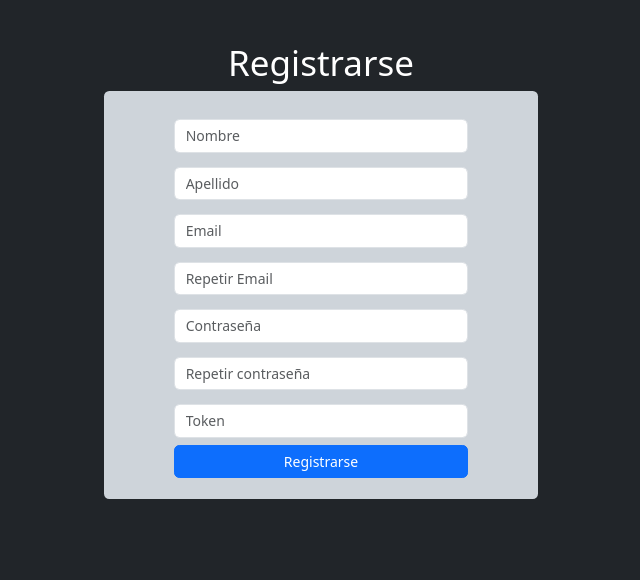
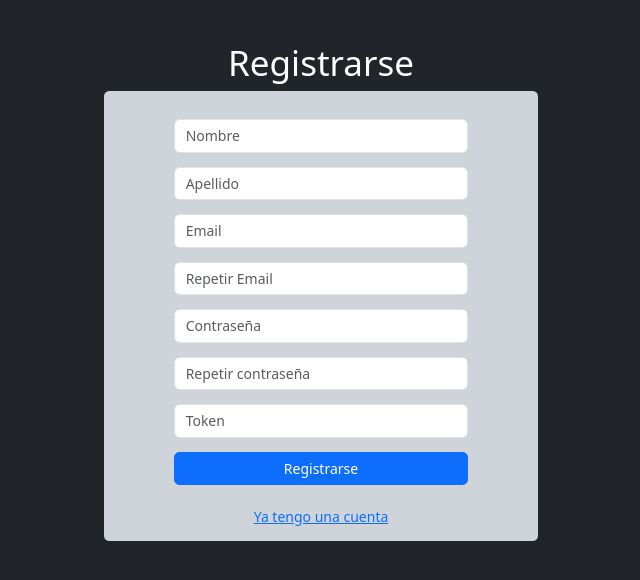
Before and after one commit to agusnarvaez/quintas-del-oeste, a React (Create React App) app: page /admin/register in a window 1280 px wide. Shown: the top 580 px of the page, without its empty margins (319-959 px from the left). Built offline with nearby package versions, Linux system fonts and the light colour scheme.

Commit message:
Agrego primer paso de registro

```diff
--- a/package.json
+++ b/package.json
@@ -6,6 +6,7 @@
     "@testing-library/jest-dom": "^5.16.5",
     "@testing-library/react": "^13.4.0",
     "@testing-library/user-event": "^13.5.0",
+    "axios": "^1.4.0",
     "bootstrap": "^5.3.0",
     "bootstrap-icons": "^1.10.5",
     "emailjs-com": "^3.2.0",
--- /dev/null
+++ b/src/api/auth.js
@@ -0,0 +1,9 @@
+import axios from 'axios'
+
+const API = 'http://localhost:3030/api/auth'
+
+const loginRequest = user => axios.post(`${API}/login`, user)
+
+const registerRequest = user => axios.post(`${API}/register`, user)
+
+export { loginRequest, registerRequest}
--- a/src/pages/Register.jsx
+++ b/src/pages/Register.jsx
@@ -1,27 +1,32 @@
-import { Handler } from 'leaflet'
+import { Link } from 'react-router-dom'
+import { registerRequest } from '../api/auth'
 import {useForm} from 'react-hook-form'
 
 export default function Register() {
   const {register,handleSubmit} = useForm()
-
+  const onsubmit = handleSubmit( async (values) => {
+    console.log(values)
+    const repsonse = await registerRequest(values)
+    console.log(repsonse)
+  })
   return (
-    <main className="vh-100 bg-dark justify-content-start flex-column align-items-center row py-5">
+    <main className="overflow-hidden vh-100 bg-dark justify-content-start flex-column align-items-center row py-5">
 
       <h1 className="text-white text-center">Registrarse</h1>
 
-      <form className="container-fluid row flex-column col-4 p-4 rounded justify-content-center align-items-center bg-dark-subtle"
-        onSubmit={handleSubmit( (data) => console.log(data))}
+      <form className="container-fluid row flex-column col-4 p-4 pb-0 rounded justify-content-center align-items-center bg-dark-subtle"
+        onSubmit={onsubmit}
       >
 
         <input className="col-6 my-2 form-control w-75" type="text" placeholder="Nombre" {...register("name",{required:true})} />
         <input className="col-6 my-2 form-control w-75" type="text" placeholder="Apellido" {...register("lastName",{required:true})} />
         <input className="col-6 my-2 form-control w-75" type="text" placeholder="Email" {...register("email",{required:true})} />
         <input className="col-6 my-2 form-control w-75" type="text" placeholder="Repetir Email" {...register("email",{required:true})} />
-        <input className="col-6 my-2 form-control w-75" type="text" placeholder="Contraseña" {...register("password",{required:true})} />
-        <input className="col-6 my-2 form-control w-75" type="text" placeholder="Repetir contraseña" {...register("password",{required:true})} />
-        <input className="col-6 my-2 form-control w-75" type="text" placeholder="Token" {...register("token",{required:true})} />
-        <button type="submit" className="btn btn-primary w-75">Registrarse</button>
-
+        <input className="col-6 my-2 form-control w-75" type="password" placeholder="Contraseña" {...register("password",{required:true})} />
+        <input className="col-6 my-2 form-control w-75" type="password" placeholder="Repetir contraseña" {...register("password",{required:true})} />
+        <input className="col-6 my-2 form-control w-75" type="password" placeholder="Token" {...register("token",{required:true})} />
+        <button type="submit" className="btn btn-primary my-2 w-75">Registrarse</button>
+        <Link to="/admin/login" className="my-3 text-center">Ya tengo una cuenta</Link>
       </form>
 
     </main>
```
Also changed, not shown: 1 other file (tests, documents, lock files or other folders).
